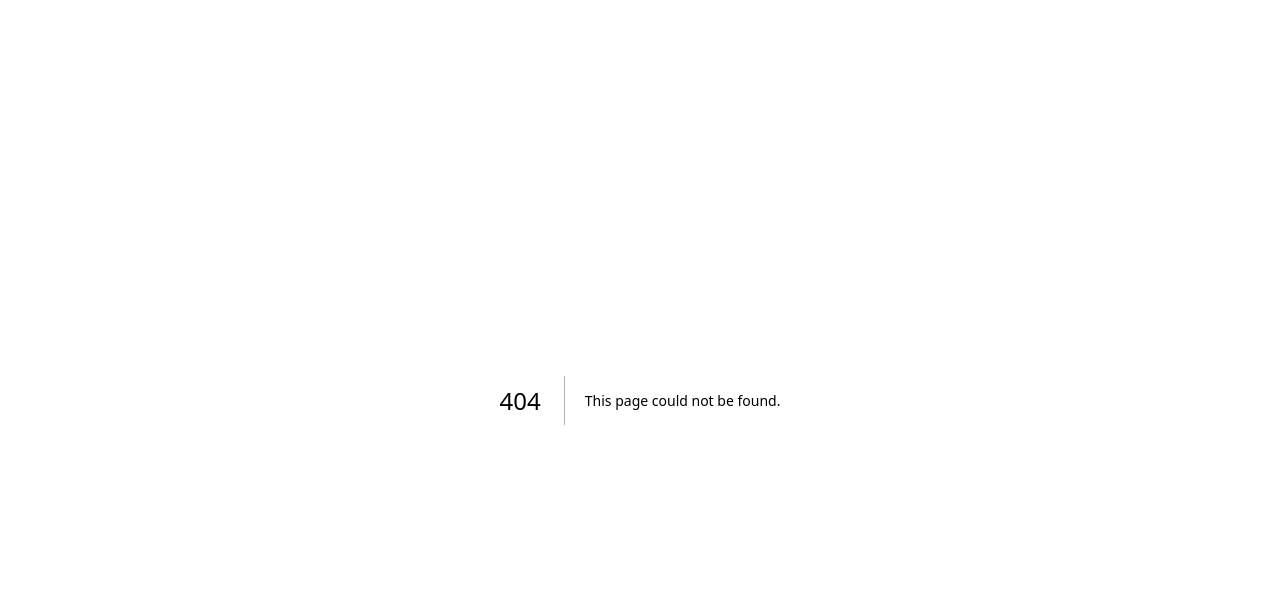
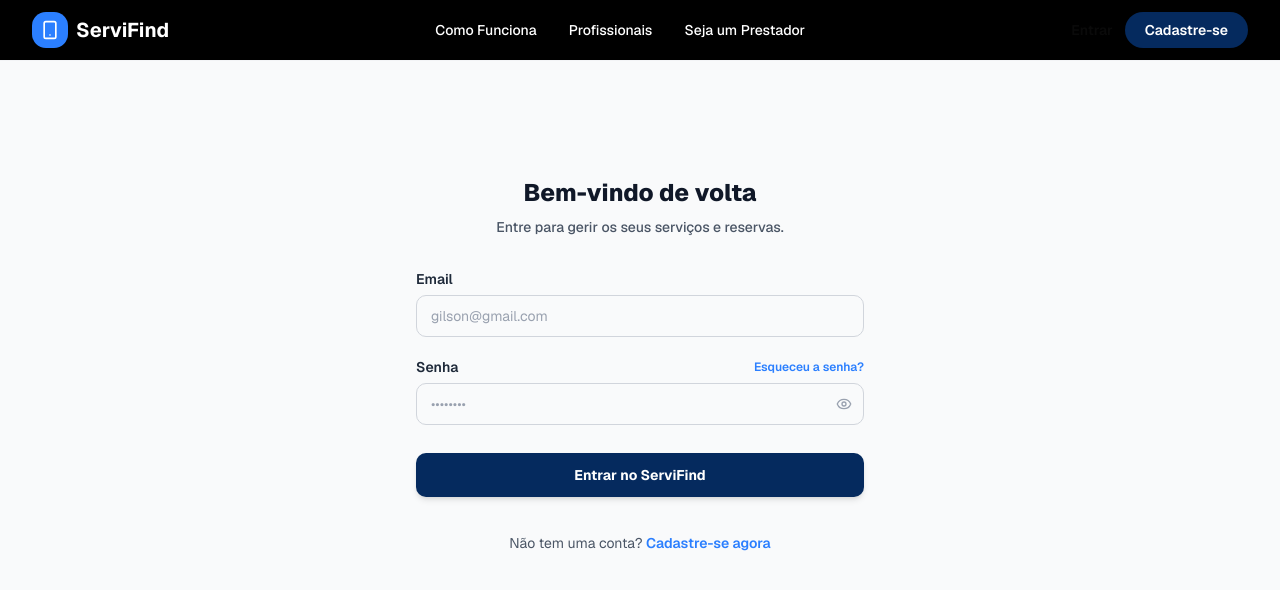
Before and after one commit to Desafios-Bulir/Desafio-2, a Next.js app: page /login in a window 1280 px wide. Before the commit this address had no page. Shown: the top 590 px of the page. Built offline with nearby package versions, Linux system fonts and the light colour scheme.

Commit message:
feat: implement login page

```diff
--- /dev/null
+++ b/src/app/login/page.tsx
@@ -0,0 +1,132 @@
+"use client";
+
+import { useState } from "react";
+import Link from "next/link";
+import { Eye, EyeOff } from "lucide-react";
+import { Navigation } from "@/components/ui/Navigation";
+
+export default function LoginPage() {
+  const [showPassword, setShowPassword] = useState(false);
+  const [formData, setFormData] = useState({
+    email: "",
+    password: "",
+  });
+
+  function handleChange(e: React.ChangeEvent<HTMLInputElement>) {
+    setFormData((prev) => ({ ...prev, [e.target.name]: e.target.value }));
+  }
+
+  function handleSubmit(e: React.FormEvent) {
+    e.preventDefault();
+    // TODO: integrate with API
+    console.log(formData);
+    // Simular redirecionamento para o dashboard
+    window.location.href = "/dashboard";
+  }
+
+  return (
+    <>
+      <Navigation />
+      <div className="flex min-h-[calc(100vh-65px)] items-start justify-center bg-gray-50 px-4 py-12 sm:px-6 lg:px-8">
+        <div className="w-full max-w-md">
+
+          {/* Heading */}
+          <div className="text-center mt-17">
+            <h1 className="text-2xl font-extrabold text-gray-900">
+              Bem-vindo de volta
+            </h1>
+            <p className="mt-2 text-sm text-gray-600 font-medium">
+              Entre para gerir os seus serviços e reservas.
+            </p>
+          </div>
+
+          <div className="mt-8 flex flex-col gap-5">
+
+            {/* Form */}
+            <form onSubmit={handleSubmit} className="flex flex-col gap-5">
+
+              {/* Email */}
+              <div className="flex flex-col gap-1.5">
+                <label htmlFor="email" className="text-sm font-semibold text-gray-800">
+                  Email
+                </label>
+                <input
+                  id="email"
+                  name="email"
+                  type="email"
+                  autoComplete="email"
+                  required
+                  placeholder="gilson@gmail.com"
+                  value={formData.email}
+                  onChange={handleChange}
+                  className="w-full rounded-lg border border-gray-300 px-3.5 py-2.5 text-sm text-gray-900 placeholder-gray-400 outline-none transition focus:border-[#052a5e] focus:ring-2 focus:ring-blue-100"
+                />
+              </div>
+
+              {/* Senha */}
+              <div className="flex flex-col gap-1.5">
+                <div className="flex items-center justify-between">
+                  <label htmlFor="password" className="text-sm font-semibold text-gray-800">
+                    Senha
+                  </label>
+                  <Link
+                    href="#"
+                    className="text-xs font-semibold text-blue-500 hover:text-blue-600 transition-colors"
+                  >
+                    Esqueceu a senha?
+                  </Link>
+                </div>
+                <div className="relative">
+                  <input
+                    id="password"
+                    name="password"
+                    type={showPassword ? "text" : "password"}
+                    autoComplete="current-password"
+                    required
+                    placeholder="••••••••"
+                    value={formData.password}
+                    onChange={handleChange}
+                    className="w-full rounded-lg border border-gray-300 px-3.5 py-2.5 pr-11 text-sm text-gray-900 placeholder-gray-400 outline-none transition focus:border-[#052a5e] focus:ring-2 focus:ring-blue-100"
+                  />
+                  <button
+                    type="button"
+                    onClick={() => setShowPassword((v) => !v)}
+                    className="absolute right-3 top-1/2 -translate-y-1/2 text-gray-400 hover:text-gray-600 transition-colors"
+                    aria-label={showPassword ? "Ocultar senha" : "Mostrar senha"}
+                  >
+                    {showPassword ? (
+                      <EyeOff className="h-4 w-4" />
+                    ) : (
+                      <Eye className="h-4 w-4" />
+                    )}
+                  </button>
+                </div>
+              </div>
+
+              {/* Submit */}
+              <button
+                type="submit"
+                id="btn-entrar"
+                className="mt-2 w-full rounded-lg bg-[#052a5e] py-3 text-sm font-bold text-white shadow-md hover:bg-black transition-all active:scale-[0.99]"
+              >
+                Entrar no ServiFind
+              </button>
+            </form>
+
+            {/* Register link */}
+            <p className="text-center text-sm text-gray-600 mt-4">
+              Não tem uma conta?{" "}
+              <Link
+                href="/register"
+                className="font-semibold text-blue-500 hover:text-blue-600 transition-colors"
+              >
+                Cadastre-se agora
+              </Link>
+            </p>
+
+          </div>
+        </div>
+      </div>
+    </>
+  );
+}
```
